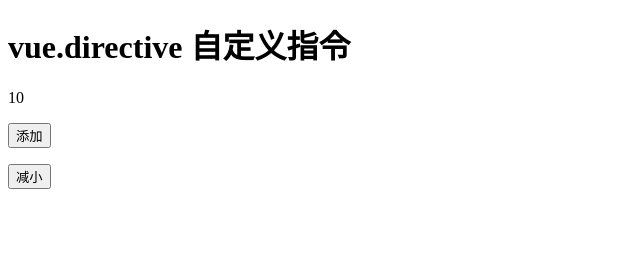
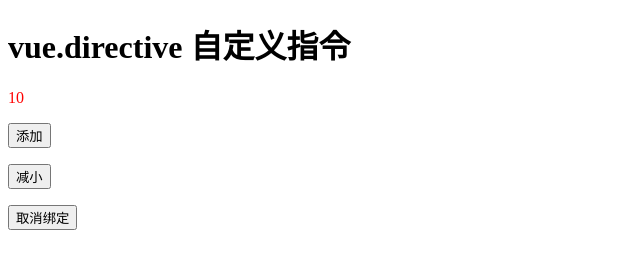
Before and after one commit to BarcodeYu/Vue, a website: page example/vue.directive.html in a window 1280 px wide. Shown: the whole page, without its empty margins (0-640 px from the left). Drawn offline with Linux system fonts and the light colour scheme.

Commit message:
2018-03-07

```diff
--- a/example/vue.directive.html
+++ b/example/vue.directive.html
@@ -8,22 +8,66 @@
     <body>
         <h1>vue.directive 自定义指令</h1>
         <div id="test_app">
-            {{num}}
+            <div v-chen="color">{{num}}</div>
             <p><button @click="add">添加</button></p>
             <p><button @click="sub">减小</button></p>
+            <p><button onclick="unbind()">取消绑定</button></p>
         </div>
 
         <script type="text/javascript">
+            // 取消绑定jq代码
+            function unbind()
+            {
+                test_app.$destroy();
+            };
+
+
+            // Vue.directive("chen",function(el,binding)
+            // {
+            //     console.log(el);
+            //     console.log(binding);//解析binding
+            //     el.style="color:"+binding.value;
+            // });
+
+            Vue.directive("chen",{
+                //五种生命周期
+
+                bind:function(el,binding)
+                {
+                    console.log('1-bind');
+                    el.style="color:"+binding.value;
+                },
+                inserted:function()
+                {
+                    console.log('2-inserted');
+                },
+                update:function()
+                {
+                    console.log('3-update');
+                },
+                componentUpdated:function()
+                {
+                    console.log('4-componentUpdated');
+                },
+                unbind:function()
+                {
+                    console.log('5-unbind');
+                }
+
+            });
+
             var test_app=new Vue
             ({
                 el:'#test_app',
                 data:
                 {
-                    num:10
+                    num:10,
+                    color:"red",
                 },
                 methods:
                 {
                     add:function()
+
                     {
                         this.num++;
                     },
@@ -32,7 +76,7 @@
                         this.num--;
                     },
                 }
-            })
+            });
         </script>
     </body>
 </html>
```
